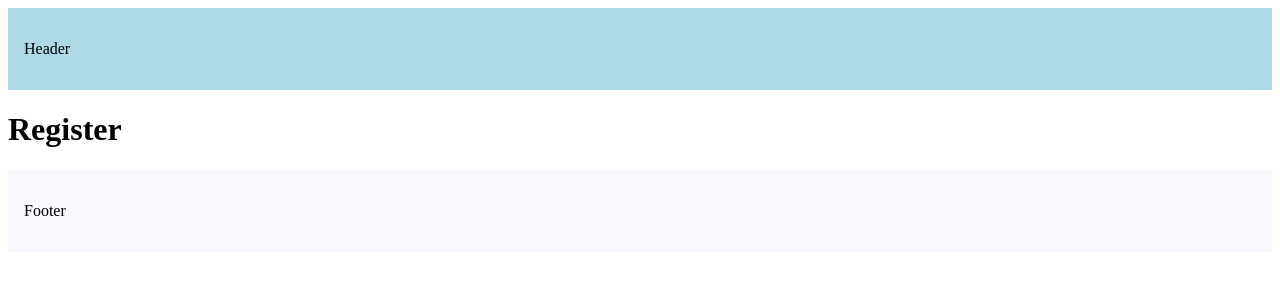
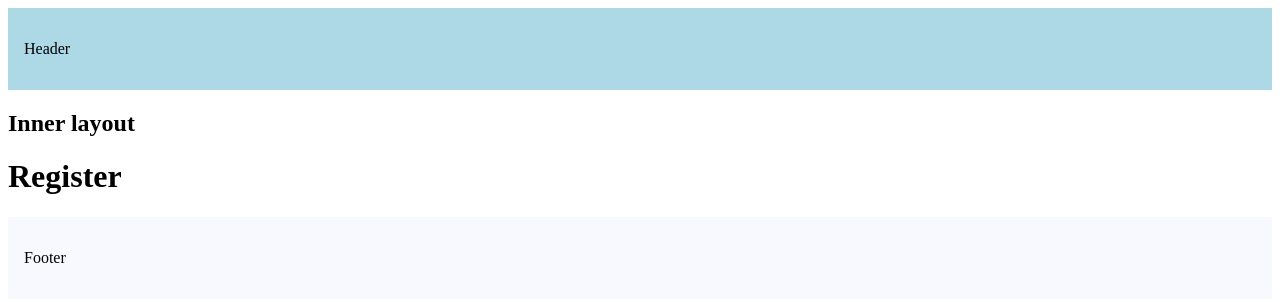
Before and after one commit to geremewatalay/Next.jS-Course, a Next.js app: page /register in a window 1280 px wide. Shown: the top 302 px of the page. Built offline with nearby package versions, Linux system fonts and the light colour scheme.

Commit message:
route grou layout

```diff
--- /dev/null
+++ b/app/(auth)/(with-auth-layout)/layout.tsx
@@ -0,0 +1,12 @@
+export default function AuthLayout({
+    children,
+}:{
+    children:React.ReactNode;
+}){
+    return (
+        <div>
+            <h2>Inner layout</h2>
+            {children}
+        </div>
+    )
+}
```
Also changed, not shown: app/(auth)/(with-auth-layout)/login/page.tsx (renamed from app/(auth)/login/page.tsx), app/(auth)/(with-auth-layout)/register/page.tsx (renamed from app/(auth)/register/page.tsx).
